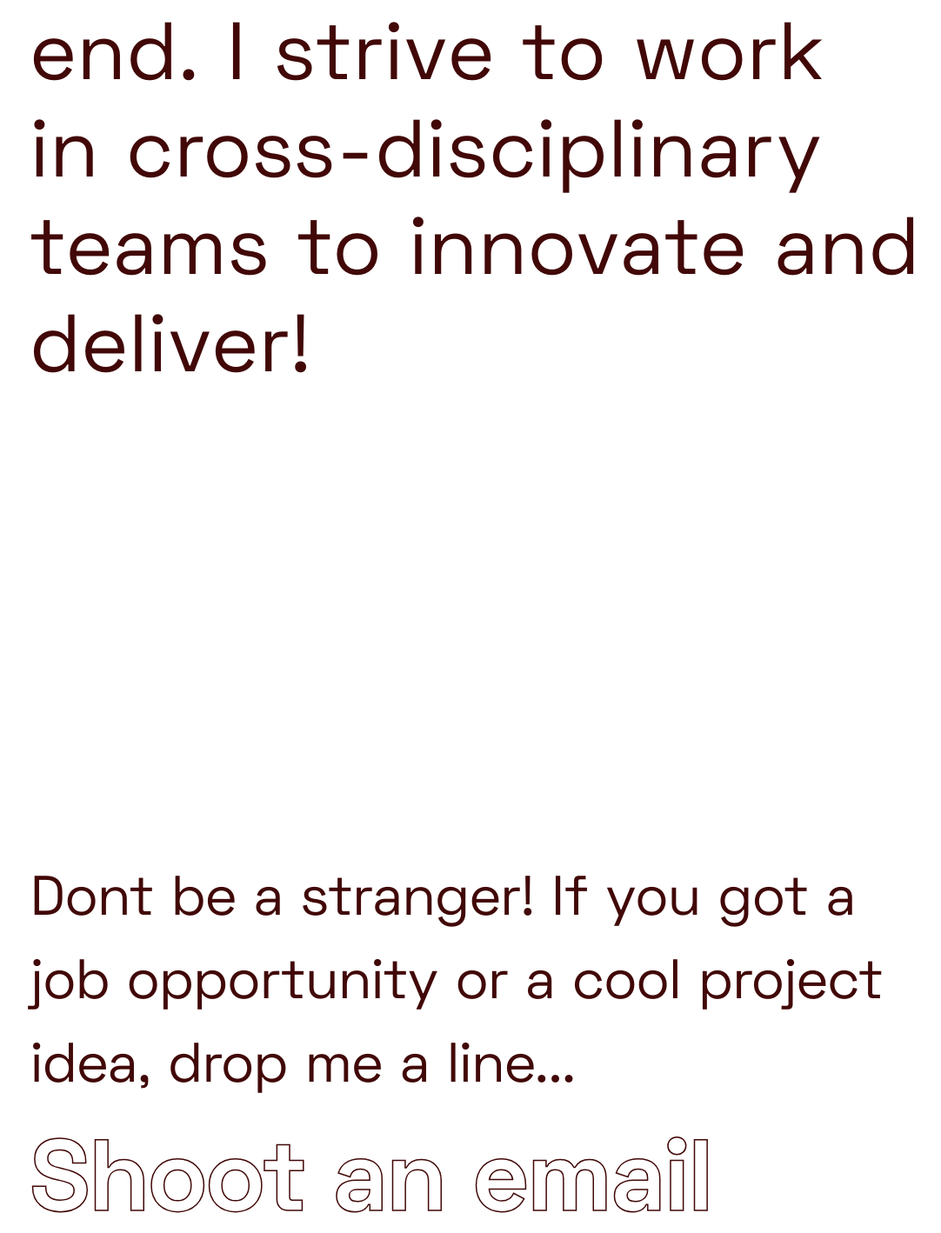
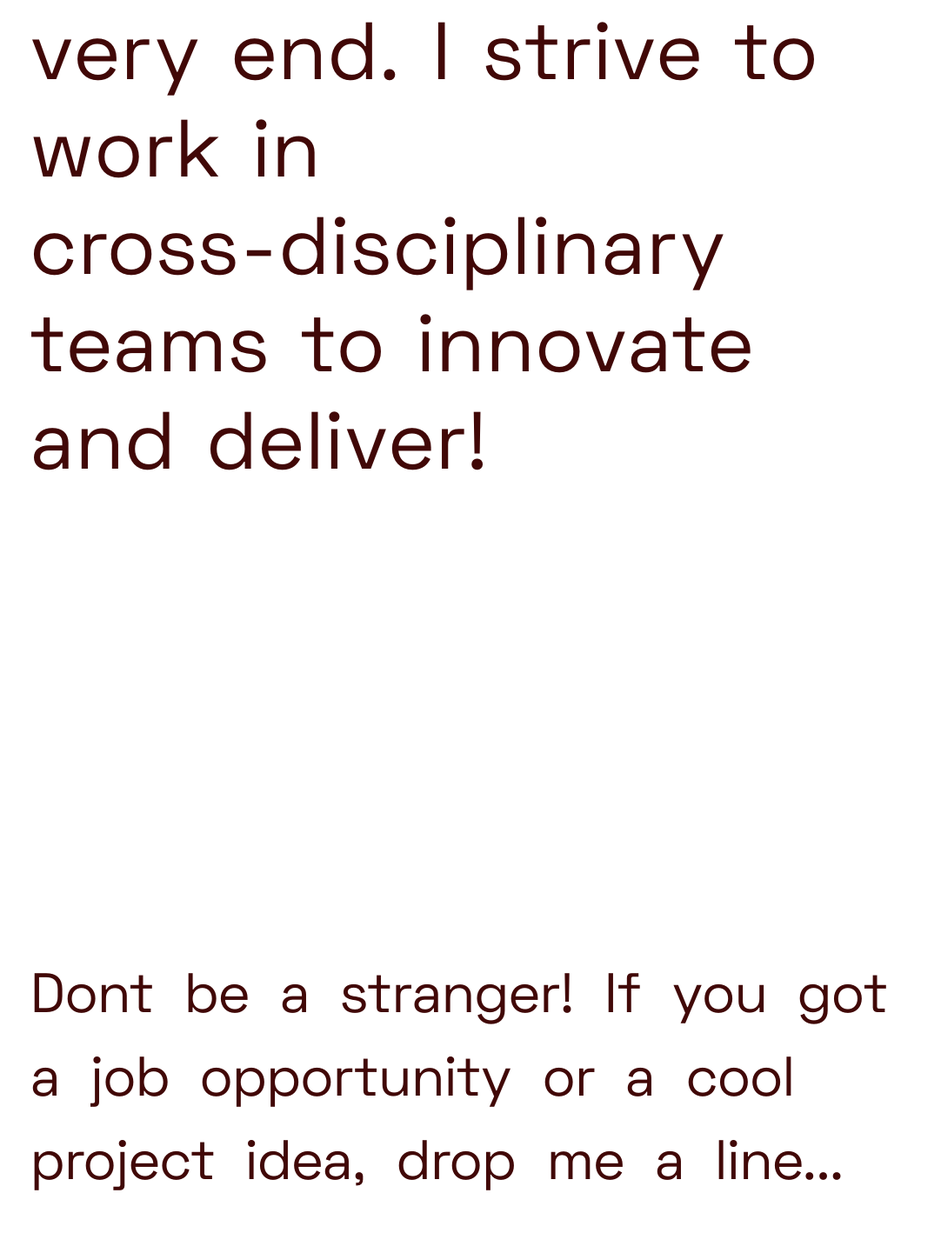
Before and after one commit to Dan-Traian/the-dan, a Vue app: page / in a window 1280 px wide. Shown: the part 1027-2445 px from the top of the page at 87% size, without its empty margins (93-1175 px from the left). Built offline with nearby package versions, Linux system fonts and the light colour scheme.

Commit message:
added intro animation on texts based on visibility

```diff
--- a/src/assets/sass/parts/_typography.scss
+++ b/src/assets/sass/parts/_typography.scss
@@ -106,3 +106,31 @@ body,
   font-family: "Montserrat", sans-serif;
   direction: rtl;
 }
+
+.text-animate{
+  display: flex;
+  flex-wrap: wrap;
+  div{
+    display: block;
+    margin-right: 35px;
+    //border:1px solid red;
+    overflow: hidden;
+    span{
+      display: block;
+     animation-delay: 1s;
+      transform-origin: top left;
+      transform : rotate(5deg) translate(0%, 100%);
+      &.active{
+        animation: slidein 1s ease-in-out forwards;
+      }
+    }
+  }
+}
+@keyframes slidein {
+  from{
+    transform : rotate(5deg) translate(0%, 100%);
+  }
+  to{
+    transform : rotate(0deg) translate(0%,0%);
+  }
+}
--- a/src/components/Contact.vue
+++ b/src/components/Contact.vue
@@ -1,12 +1,20 @@
 <template
-  ><section id="contact" class="w-full flex mb-32 lg:my-32" v-observe-visibility="visibilityChanged">
+  ><section id="contact" class="w-full flex mb-32 lg:my-32">
     <div class="text mt-20 flex flex-col w-full">
-      <p class="text-2xl lg:text-6xl light light w-full">
-        Dont be a stranger! <br class="block lg:hidden" />
-        If you got a job opportunity or a cool project idea, drop me a line...
+      <p
+        class="text-2xl lg:text-6xl light light w-full text-animate"
+        v-animate-text
+        v-observe-visibility="animateTextIn"
+      >
+        Dont be a stranger! If you got a job opportunity or a cool project idea, drop me a line...
       </p>
-      <a class="link text-email outlined-text link-reset bold" href="mailto:roman.dan.traian@gmail.com">
-        <span class="bold">Shoot an email</span>
+      <a
+        class="link text-email outlined-text link-reset bold text-animate"
+        v-animate-text
+        v-observe-visibility="animateTextIn"
+        href="mailto:roman.dan.traian@gmail.com"
+      >
+        Shoot an email
       </a>
       <div class="w-full lg:w-1/2 xl:w-1/3 ml-auto mt-32">
         <p class="animate text-base lg:text-xl light">
@@ -23,8 +31,10 @@
 
 <script>
 // import { TimelineLite } from "gsap";
+import { globalMixin } from "../mixins/GlobalMixin";
+
 export default {
-  mixins: [],
+  mixins: [globalMixin],
 
   components: {},
 
@@ -46,19 +56,6 @@ export default {
 
   watch: {},
 
-  methods: {
-    visibilityChanged(isVisible, element) {
-      console.log(isVisible);
-      console.log(element);
-      this.animateIn();
-    },
-    animateIn() {
-      let texts = document.querySelectorAll("#contact .textInitial");
-      console.log(texts);
-      texts.forEach(element => {
-        element.classList.add("textVisible");
-      });
-    },
-  },
+  methods: {},
 };
 </script>
--- a/src/components/Hero.vue
+++ b/src/components/Hero.vue
@@ -1,18 +1,18 @@
 <template>
   <section id="hero" class="w-full flex lg:pt-32 mac:pt-64 ">
     <div class="text pt-32 mac:pt-64" id="introText">
-      <p class="text-intro light">
-        Hello! I'm Dan Traian! <br class="hidden lg:block" />I have a passion for building highly polished user
-        experiences, and enjoy seeing them developed to the very end. I strive to work in cross-disciplinary teams to
-        innovate and deliver!
+      <p class="text-intro light text-animate" v-animate-text v-observe-visibility="animateTextIn">
+        Hello! I'm Dan Traian! I have a passion for building highly polished user experiences, and enjoy seeing them
+        developed to the very end. I strive to work in cross-disciplinary teams to innovate and deliver!
       </p>
     </div>
   </section>
 </template>
-
+<div><span></span></div>
 <script>
+import { globalMixin } from "../mixins/GlobalMixin";
 export default {
-  mixins: [],
+  mixins: [globalMixin],
 
   components: {},
 
--- a/src/components/Scene.vue
+++ b/src/components/Scene.vue
@@ -3,8 +3,9 @@
 </template>
 
 <script>
+import { globalMixin } from "../mixins/GlobalMixin";
 export default {
-  mixins: [],
+  mixins: [globalMixin],
 
   components: {},
 
@@ -103,9 +104,6 @@ export default {
         this.isResetting = false;
       }, 2400);
     },
-    isMobile() {
-      return /Android|webOS|iPhone|iPad|iPod|BlackBerry|IEMobile|Opera Mini/i.test(navigator.userAgent);
-    },
   },
 };
 </script>
--- /dev/null
+++ b/src/directives/AnimateText.js
@@ -0,0 +1,12 @@
+export default {
+  bind: function(el) {
+    let words = el.innerHTML.split(" ");
+    let newText = "";
+    words.shift();
+    words.pop();
+    words.forEach(word => {
+      newText += "<div><span>" + word + "</span></div>";
+    });
+    el.innerHTML = newText;
+  },
+};
--- a/src/directives/ClipboardDirective.js
+++ /dev/null
@@ -1,17 +0,0 @@
-export default {
-  bind: function(el, binding) {
-    el.addEventListener("click", () => {
-      const el = document.createElement("textarea");
-      el.value = binding.value.toString();
-      document.body.appendChild(el);
-      el.select();
-      document.execCommand("copy");
-      document.body.removeChild(el);
-
-      document.getElementById("toolTipMaster").classList.add("active");
-      setTimeout(() => {
-        document.getElementById("toolTipMaster").classList.remove("active");
-      }, 1500);
-    });
-  }
-};
--- a/src/main.js
+++ b/src/main.js
@@ -2,6 +2,9 @@ import Vue from "vue";
 import Axios from "axios";
 
 import { ObserveVisibility } from "vue-observe-visibility";
+import AnimateText from "./directives/AnimateText";
+
+Vue.directive("animate-text", AnimateText);
 
 Vue.directive("observe-visibility", ObserveVisibility);
 
--- /dev/null
+++ b/src/mixins/GlobalMixin.js
@@ -0,0 +1,20 @@
+export const globalMixin = {
+  data() {
+    return {};
+  },
+  mounted() {},
+  computed: {},
+  methods: {
+    isMobile() {
+      return /Android|webOS|iPhone|iPad|iPod|BlackBerry|IEMobile|Opera Mini/i.test(navigator.userAgent);
+    },
+
+    animateTextIn(isVisible, element) {
+      let texts = element.target.querySelectorAll("div span");
+      texts.forEach(element => {
+        if (isVisible) element.classList.add("active");
+        else element.classList.remove("active");
+      });
+    },
+  },
+};
```
